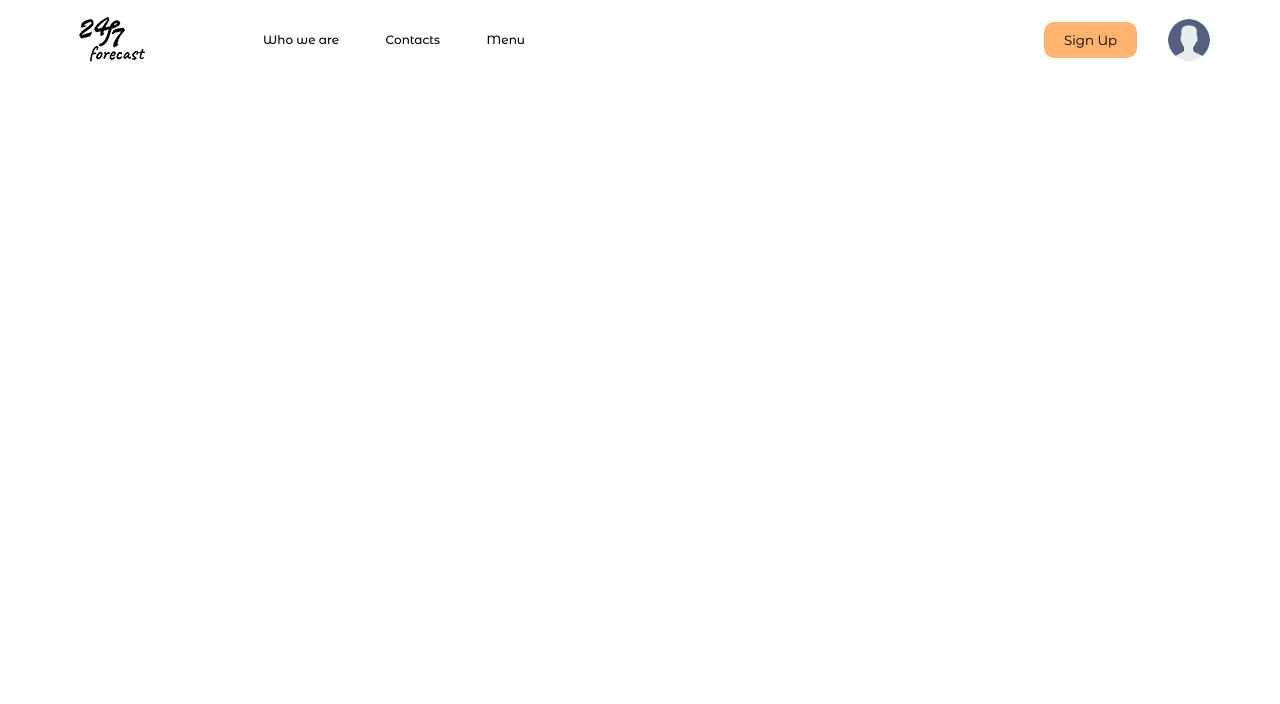
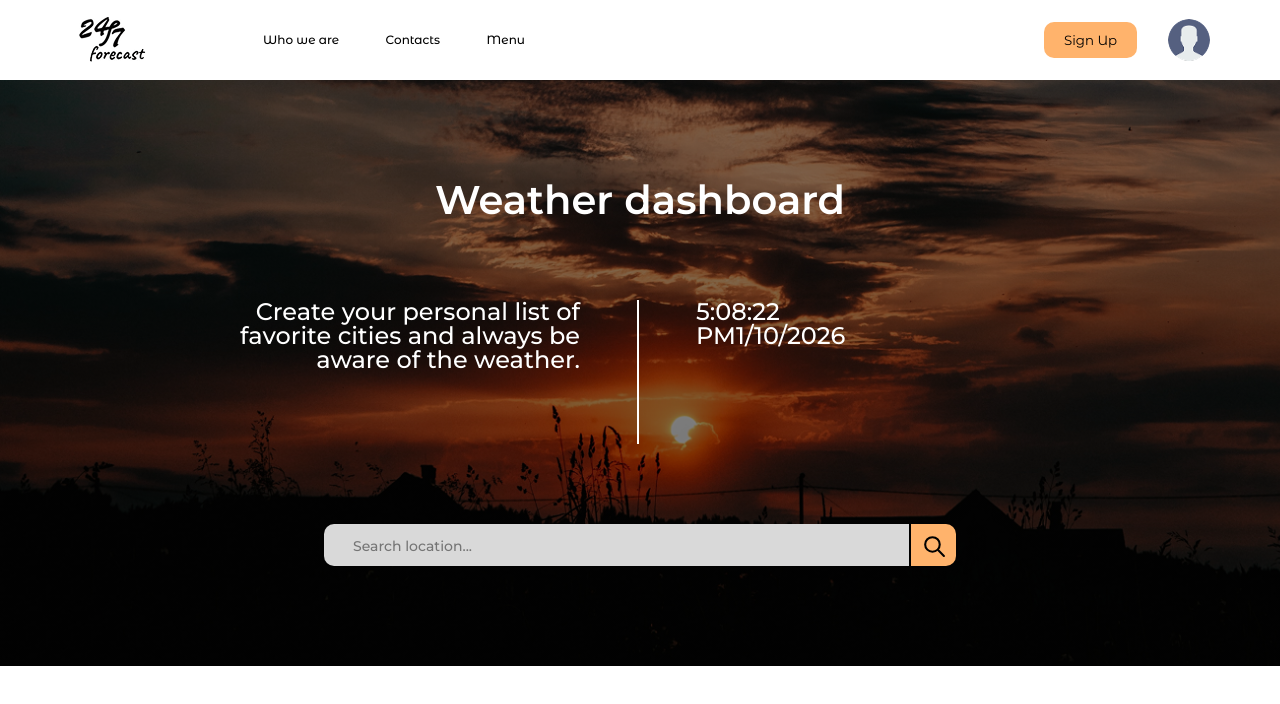
Before and after one commit to huskar666/project5semestr, a React (Create React App) app: page / in a window 1280 px wide. Shown: the top 704 px of the page. Built offline with nearby package versions, Linux system fonts and the light colour scheme.

Commit message:
search without functional

```diff
--- a/src/App.js
+++ b/src/App.js
@@ -2,6 +2,7 @@ import { useState } from 'react';
 import './App.css';
 import Header from './components/Header';
 import Modal from './components/Modal';
+import Search from './components/Search';
 
 function App() {
   const [isModalOpen, setIsModalOpen] = useState(false);
@@ -32,6 +33,9 @@ function App() {
         onClose={() => setIsModalOpen(false)}
         onSignUp={handleSignUp}
       />
+      <main>
+        <Search />
+      </main>
     </div>
   );
 }
--- /dev/null
+++ b/src/components/Search.jsx
@@ -0,0 +1,63 @@
+import { useEffect, useState} from "react";
+
+
+
+export default function Search() {
+    const [currentTime, setCurrentTime] = useState(new Date());
+    useEffect(() =>{
+        const timerId = setInterval(() => {
+            setCurrentTime(new Date())
+        }, 1000)
+            return () => {
+        clearInterval(timerId);
+    }
+    }, []);
+
+    return(
+        <section className="search" style={{
+         backgroundImage: "linear-gradient(rgba(0, 0, 0, 0.5), rgba(0, 0, 0, 0.5)), url(/img/main.png)",
+         marginTop: 12,
+         backgroundRepeat: "no-repeat",
+         backgroundSize: "cover",
+      }}>
+            <div className="search__container">
+                <h1 className="search__container--title">Weather dashboard</h1>
+                <div className="search__container--info">
+                    <p className="search__container--info--text1">Create your personal list of
+                         favorite cities and always be aware of the weather.</p>
+                    <div className="search__container--info--line"></div>
+                    <p className="search__container--info--text2">{currentTime.toLocaleTimeString() + currentTime.toLocaleDateString()}</p>
+                </div>
+                <div className="search__container--searchbox">
+  <input
+    className="search__container--searchbox--input"
+    type="text"
+    placeholder="Search location..."
+  />
+
+  <button className="search__container--searchbox--btn">
+    <svg
+      width="25"
+      height="25"
+      viewBox="0 0 24 24"
+      fill="none"
+      xmlns="http://www.w3.org/2000/svg"
+    >
+      <circle cx="11" cy="11" r="7" stroke="#000" strokeWidth="2" />
+      <line
+        x1="16.65"
+        y1="16.65"
+        x2="22"
+        y2="22"
+        stroke="#000"
+        strokeWidth="2"
+        strokeLinecap="round"
+      />
+    </svg>
+  </button>
+</div>
+
+            </div>
+        </section>
+    )
+};
--- a/src/index.css
+++ b/src/index.css
@@ -38,7 +38,6 @@
   font-weight: 500;
   font-style: Medium;
   font-size: 12px;
-  leading-trim: NONE;
   line-height: 100%;
   letter-spacing: 0%;
   text-decoration: none;
@@ -100,7 +99,6 @@
   font-weight: 500;
   font-style: Medium;
   font-size: 20px;
-  leading-trim: NONE;
   line-height: 100%;
   letter-spacing: 0%;
   margin-top: 30px;
@@ -116,7 +114,6 @@
   font-weight: 500;
   font-style: Medium;
   font-size: 14px;
-  leading-trim: NONE;
   line-height: 100%;
   letter-spacing: 0%;
   text-align: left;
@@ -135,7 +132,6 @@
   font-weight: 500;
   font-style: Medium;
   font-size: 12px;
-  leading-trim: NONE;
   line-height: 100%;
   letter-spacing: 0%;
   color: #ABABAB;
@@ -146,7 +142,6 @@
   font-weight: 400;
   font-style: Regular;
   font-size: 14px;
-  leading-trim: NONE;
   line-height: 100%;
   letter-spacing: 0%;
   padding: 10px 30px 10px 30px;
@@ -159,7 +154,6 @@
   font-weight: 500;
   font-style: Medium;
   font-size: 10px;
-  leading-trim: NONE;
   line-height: 100%;
   letter-spacing: 0%;
 
@@ -169,8 +163,96 @@
   font-weight: 500;
   font-style: Medium;
   font-size: 12px;
-  leading-trim: NONE;
   line-height: 100%;
   letter-spacing: 0%;
 
 }
+
+.search__container{
+  display: flex;
+  flex-direction: column;
+  align-items: center;
+  max-width: 625px;
+  margin: 0 auto;
+  width: 100%;
+}
+.search__container--title{
+  font-family: Montserrat;
+  font-weight: 600;
+  font-style: SemiBold;
+  font-size: 40px;
+  line-height: 100%;
+  letter-spacing: 0%;
+  color: white;
+  margin-top: 100px;
+  margin-bottom: 80px;
+}
+.search__container--info{
+  max-width: 709px;
+  width: 100%;
+  margin-bottom: 80px;
+  display: flex;
+  flex-direction: row;
+  justify-content: space-between;
+  margin-right: 185px;
+}
+.search__container--info--text1{
+  color: white;
+  font-family: Montserrat;
+  font-weight: 500;
+  font-style: Medium;
+  font-size: 24px;
+  line-height: 100%;
+  letter-spacing: 0%;
+  text-align: right;
+  max-width: 345px;
+}
+.search__container--info--text2{
+  color: white;
+  font-family: Montserrat;
+  font-weight: 500;
+  font-style: Medium;
+  font-size: 24px;
+  line-height: 100%;
+  letter-spacing: 0%;
+  text-align: right;
+  max-width: 164px;
+  text-align: left;
+}
+.search__container--info--line{
+  height: 144px;
+  width: 2px;
+  background-color: white;
+}
+.search__container--searchbox{
+  height: 42px;
+  margin-bottom: 100px;
+  display: flex;
+}
+.search__container--searchbox--input{
+  padding: 13px 386px 12px 29px;
+  border: none;
+  background-color: #D9D9D9;
+  font-family: Montserrat;
+  font-weight: 500;
+  font-style: Medium;
+  font-size: 14px;
+  line-height: 100%;
+  letter-spacing: 0%;
+  color: #878787;
+  border-top-left-radius: 10px;
+  border-bottom-left-radius: 10px;
+}
+.search__container--searchbox--btn{
+  background-color: #FFB36C;
+  border-left: 2px solid black;
+  border-top: none;
+  border-right: none;
+  border-bottom: none;
+  padding: 9px 10px 8px 10px;
+  border-bottom-right-radius: 10px;
+  border-top-right-radius: 10px;
+}
+.search{
+
+}
```
Also changed, not shown: public/img/main.png (added).
